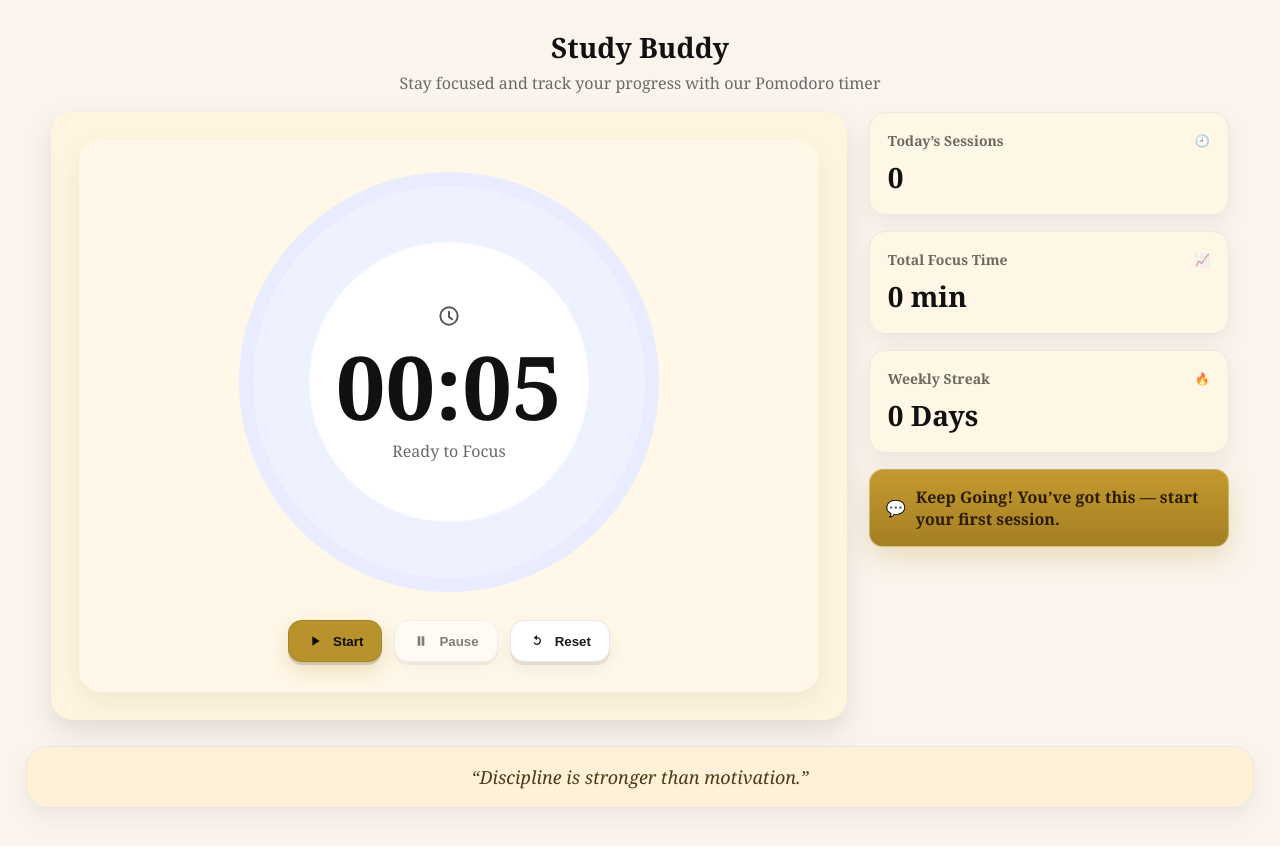
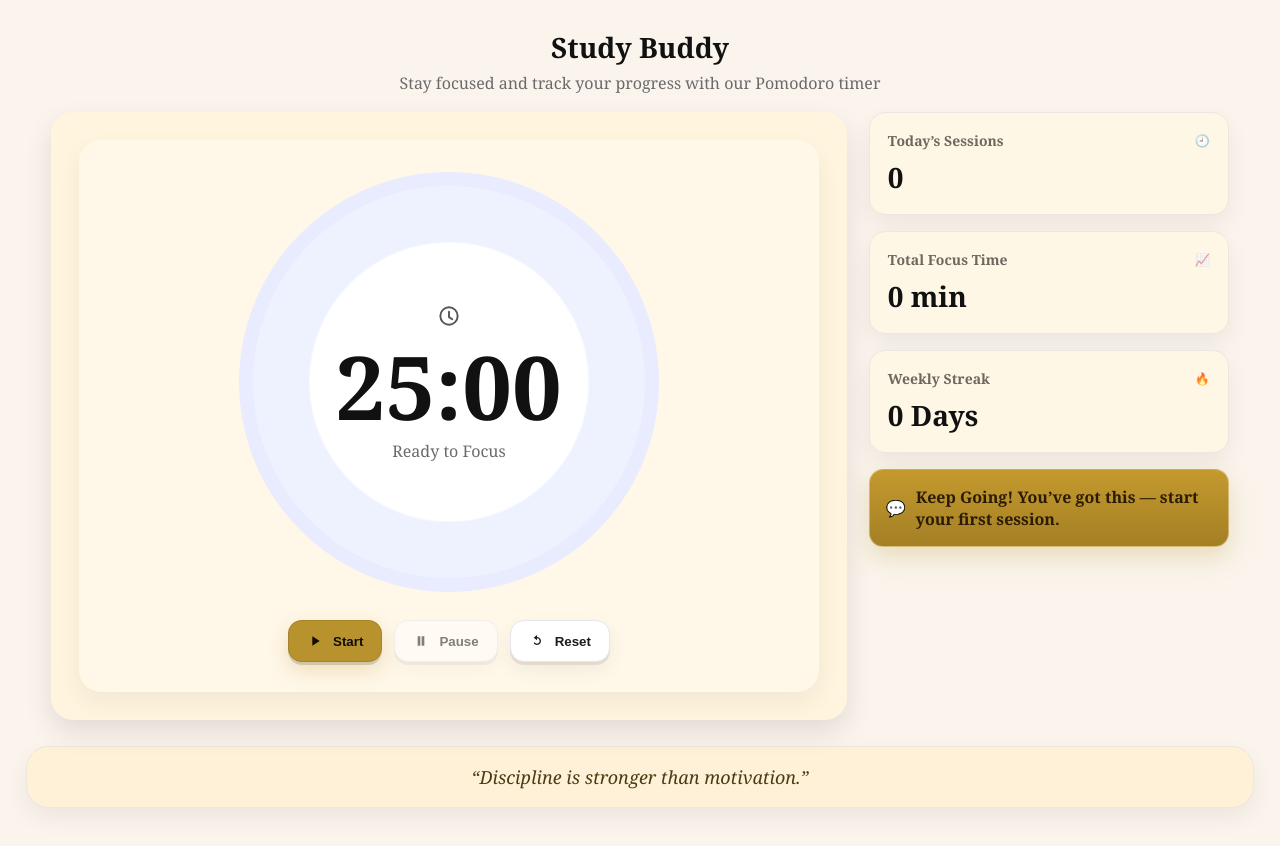
Before and after one commit to Bspanos01/test.io, a plain HTML site: page index.html in a window 1280 px wide. Drawn offline with Linux system fonts and the light colour scheme.

Commit message:
Change timer duration from 5 to 25 minutes

```diff
--- a/index.html
+++ b/index.html
@@ -369,7 +369,7 @@
         const coachNote = document.getElementById('coachNote');
 
         // ===== Timer =====
-        let seconds = 5;
+        let seconds = 25 * 60;
         let timerId = null;
         let running = false;
 
```
